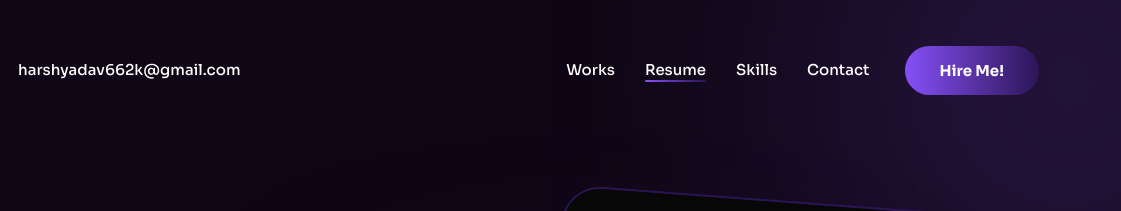
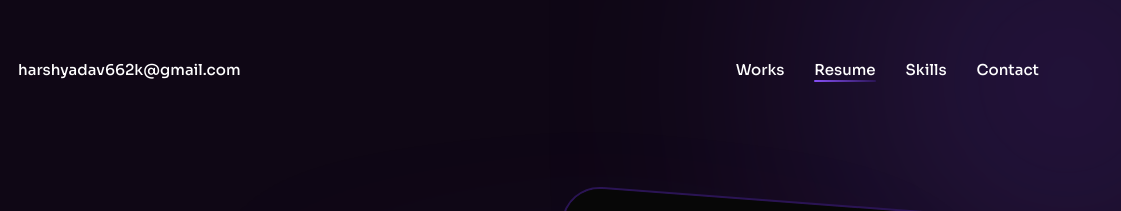
Before and after one commit to harsh662k/Protfolio, a plain HTML site: page index.html in a window 1280 px wide. Shown: the top 211 px of the page, 159-1280 px from the left. Drawn offline with Linux system fonts and the light colour scheme; animation ran at ten frames a second.

Commit message:
final push

```diff
--- a/index.html
+++ b/index.html
@@ -93,9 +93,9 @@
                         </nav>
                     </div>
 
-                    <div class="header-button">
+                    <!-- <div class="header-button">
                         <a href="#" class="btn tj-btn-primary">Hire me!</a>
-                    </div>
+                    </div> -->
 
                     <div class="menu-bar d-lg-none">
                         <button>
```
Also changed, not shown: 1 other file.
